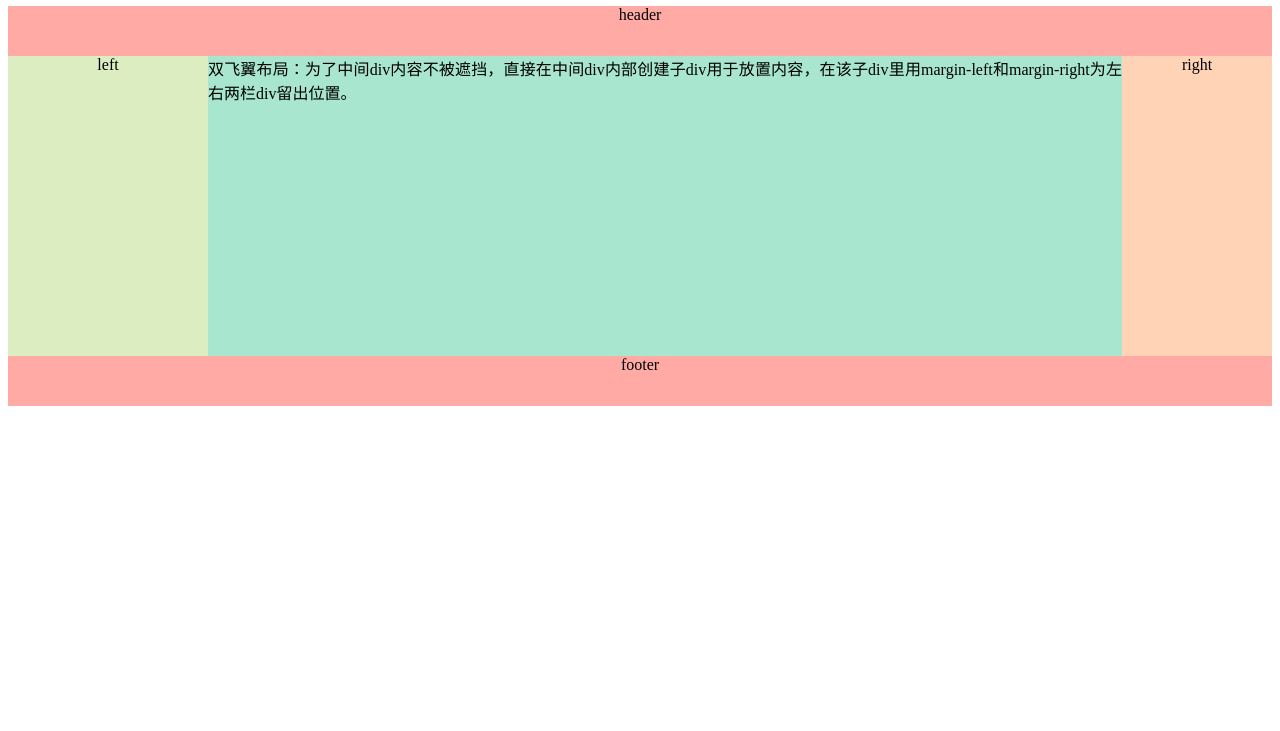
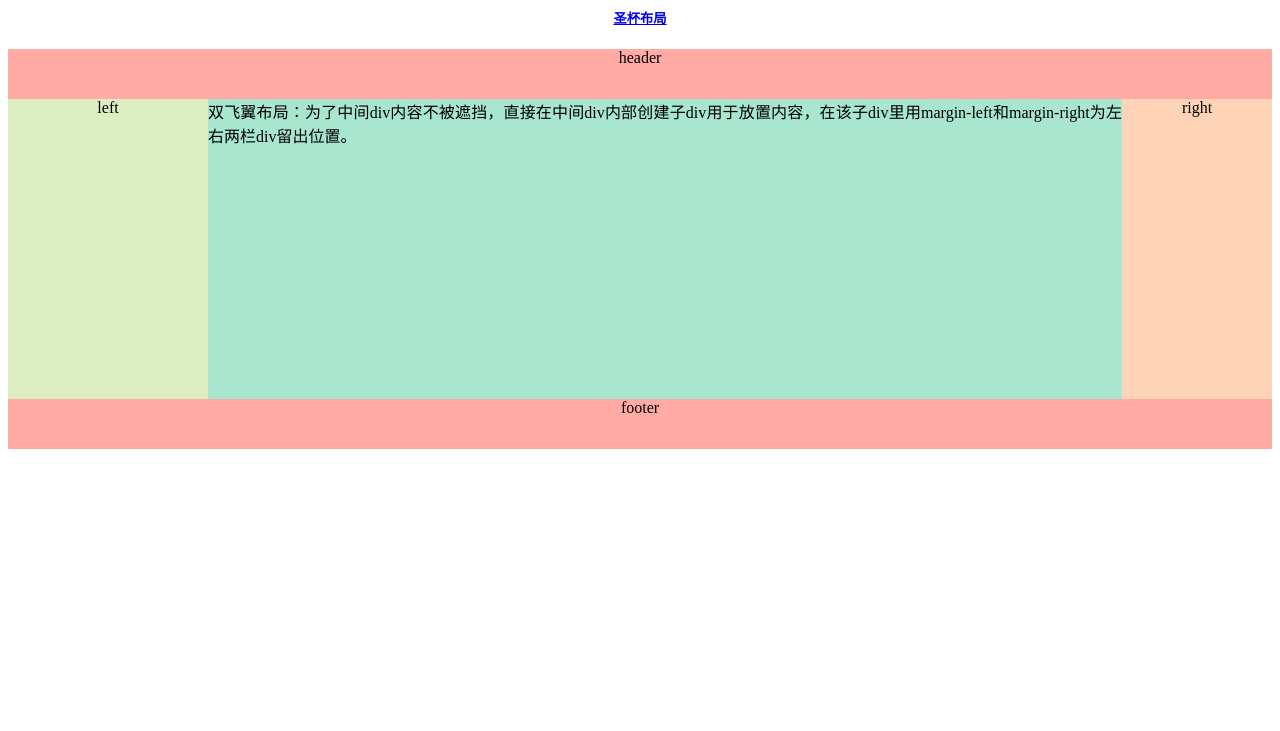
Before and after one commit to siulimzz/Small-Project, a plain HTML site: page 常见布局/wings.html in a window 1280 px wide. Shown: the part 69-800 px from the top of the page. Drawn offline with Linux system fonts and the light colour scheme.

Commit message:
修改链接

```diff
--- a/常见布局/wings.html
+++ b/常见布局/wings.html
@@ -57,6 +57,7 @@
 </head>
 <body>
     <h2>双飞翼布局</h2>
+    <h5><a href="holygrail.html">圣杯布局</a></h5>
     <div id="header">header</div><div id="container">
         <div id="center" class="column"><div id="main">双飞翼布局：为了中间div内容不被遮挡，直接在中间div内部创建子div用于放置内容，在该子div里用margin-left和margin-right为左右两栏div留出位置。</div></div>
         <div id="left" class="column">left</div>
```
